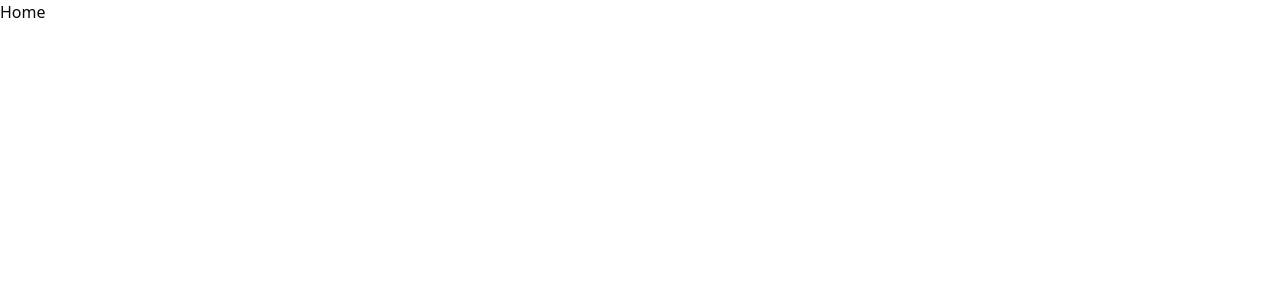
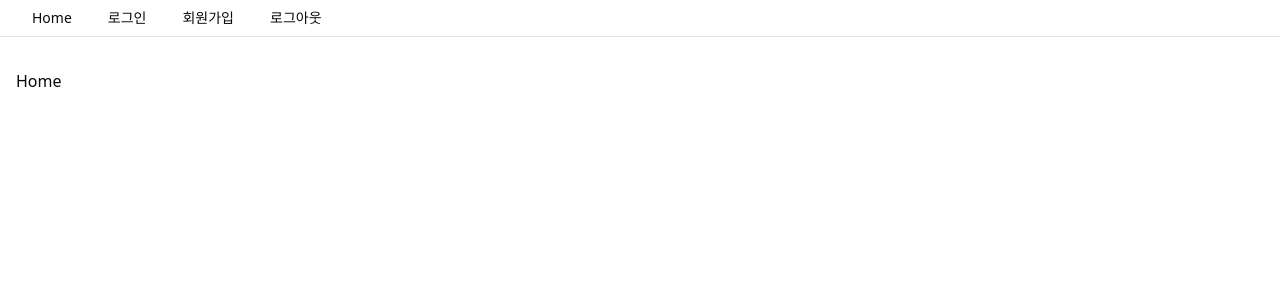
Before and after one commit to woo-woong/miracle_discord_fe, a React (Vite) app: page / in a window 1280 px wide. Shown: the top 300 px of the page. Built offline with nearby package versions, Linux system fonts and the light colour scheme.

Commit message:
feat: Root Layout 설정

```diff
--- a/src/App.tsx
+++ b/src/App.tsx
@@ -1,12 +1,15 @@
 import { BrowserRouter, Routes, Route } from 'react-router-dom';
+import { RootLayout } from '@/layouts/RootLayout';
 import { HomePage } from '@/pages/HomePage';
 
 function App() {
   return (
     <BrowserRouter>
-      <Routes>
-        <Route path='/' element={<HomePage />} />
-      </Routes>
+      <RootLayout>
+        <Routes>
+          <Route path='/' element={<HomePage />} />
+        </Routes>
+      </RootLayout>
     </BrowserRouter>
   );
 }
--- /dev/null
+++ b/src/layouts/RootLayout.tsx
@@ -0,0 +1,50 @@
+import {
+  NavigationMenuItem,
+  NavigationMenuLink,
+  navigationMenuTriggerStyle,
+  NavigationMenu,
+  NavigationMenuList,
+} from '@/components/ui/navigation-menu';
+import { Link } from 'react-router-dom';
+type RootLayoutProps = {
+  children: React.ReactNode;
+};
+
+export const RootLayout = ({ children }: RootLayoutProps) => {
+  return (
+    <div className='min-h-screen flex flex-col'>
+      <header className='border-b'>
+        <nav className='container mx-auto px-4'>
+          <NavigationMenu>
+            <NavigationMenuList>
+              <NavigationMenuItem>
+                <NavigationMenuLink asChild className={navigationMenuTriggerStyle()}>
+                  <Link to='/'>Home</Link>
+                </NavigationMenuLink>
+              </NavigationMenuItem>
+
+              <NavigationMenuItem>
+                <NavigationMenuLink asChild className={navigationMenuTriggerStyle()}>
+                  <Link to='/login'>로그인</Link>
+                </NavigationMenuLink>
+              </NavigationMenuItem>
+
+              <NavigationMenuItem>
+                <NavigationMenuLink asChild className={navigationMenuTriggerStyle()}>
+                  <Link to='/signup'>회원가입</Link>
+                </NavigationMenuLink>
+              </NavigationMenuItem>
+
+              <NavigationMenuItem>
+                <NavigationMenuLink asChild className={navigationMenuTriggerStyle()}>
+                  <Link to='/logout'>로그아웃</Link>
+                </NavigationMenuLink>
+              </NavigationMenuItem>
+            </NavigationMenuList>
+          </NavigationMenu>
+        </nav>
+      </header>
+      <main className='flex-1 container mx-auto px-4 py-8'>{children}</main>
+    </div>
+  );
+};
```
